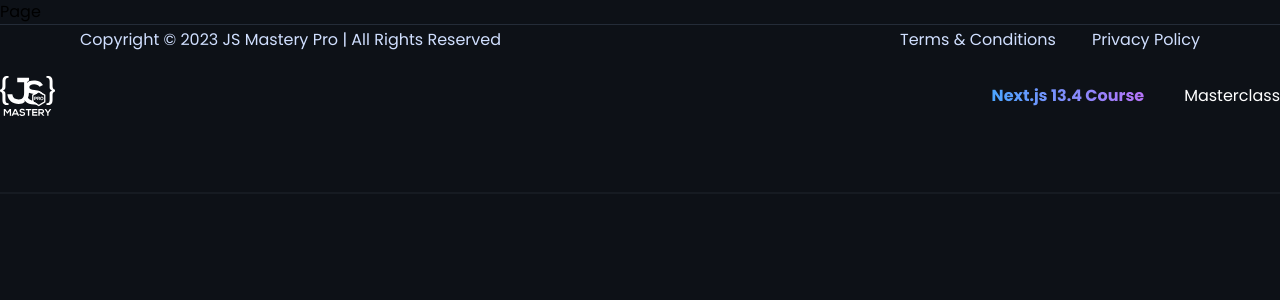
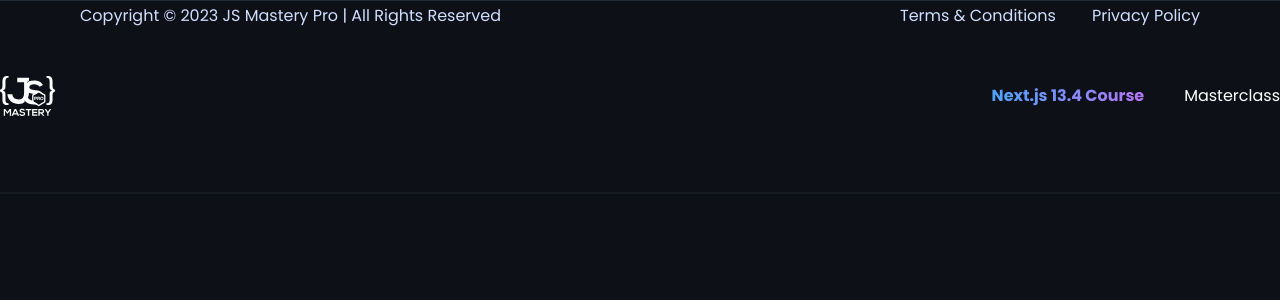
Before and after one commit to JIB2017/jsmpro-clone, a Next.js app: page / in a window 1280 px wide. Shown: the top 300 px of the page. Built offline with nearby package versions, Linux system fonts and the light colour scheme.

Commit message:
Fixed root directory

```diff
--- a/app/(home)/(root)/page.tsx
+++ /dev/null
@@ -1,9 +0,0 @@
-import React from 'react'
-
-const Page = () => {
-  return (
-    <div>Page</div>
-  )
-}
-
-export default Page
--- /dev/null
+++ b/app/(root)/(home)/page.tsx
@@ -0,0 +1,11 @@
+import React from 'react';
+
+const Page = () => {
+  return (
+    <div>
+      <main></main>
+    </div>
+  )
+}
+
+export default Page
```
Also changed, not shown: app/(root)/(home)/loading.tsx (renamed from app/(home)/(root)/loading.tsx), app/(root)/layout.tsx (renamed from app/(home)/layout.tsx).
